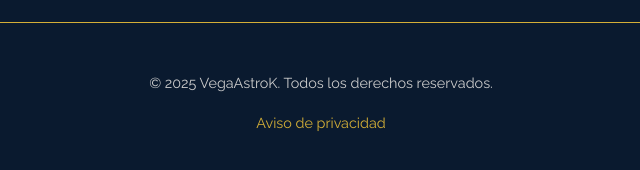
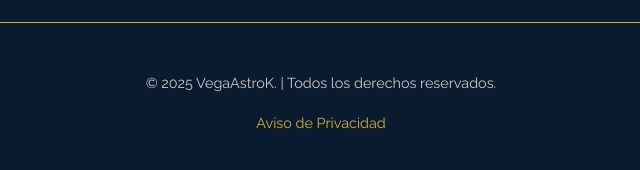
Before and after one commit to v3m3web/VegaAstroK, a plain HTML site: page index.html in a window 1280 px wide. Shown: the part 3567-3737 px from the top of the page, 319-959 px from the left. Drawn offline with Linux system fonts and the light colour scheme.

Commit message:
Update index.html

```diff
--- a/index.html
+++ b/index.html
@@ -219,8 +219,10 @@
 
   <!-- Footer -->
   <footer>
-    <p>&copy; 2025 VegaAstroK. Todos los derechos reservados.</p>
-    <p><a href="#">Aviso de privacidad</a></p>
+    <p>&copy; 2025 VegaAstroK. | Todos los derechos reservados.</p>
+   <a href="aviso-privacidad.html" target="_blank">Aviso de Privacidad</a>
+</p>
+
   </footer>
 
 </body>
```
